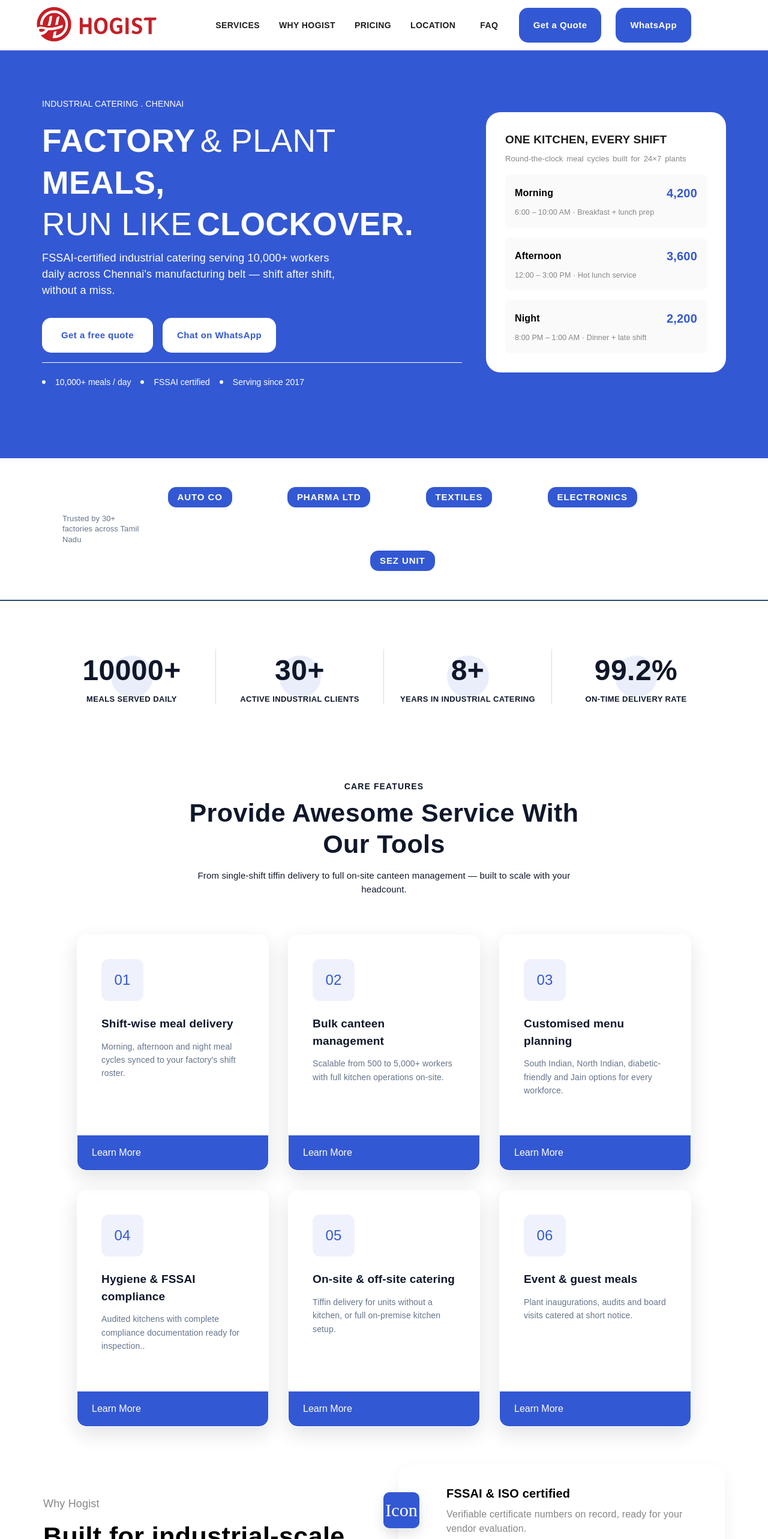
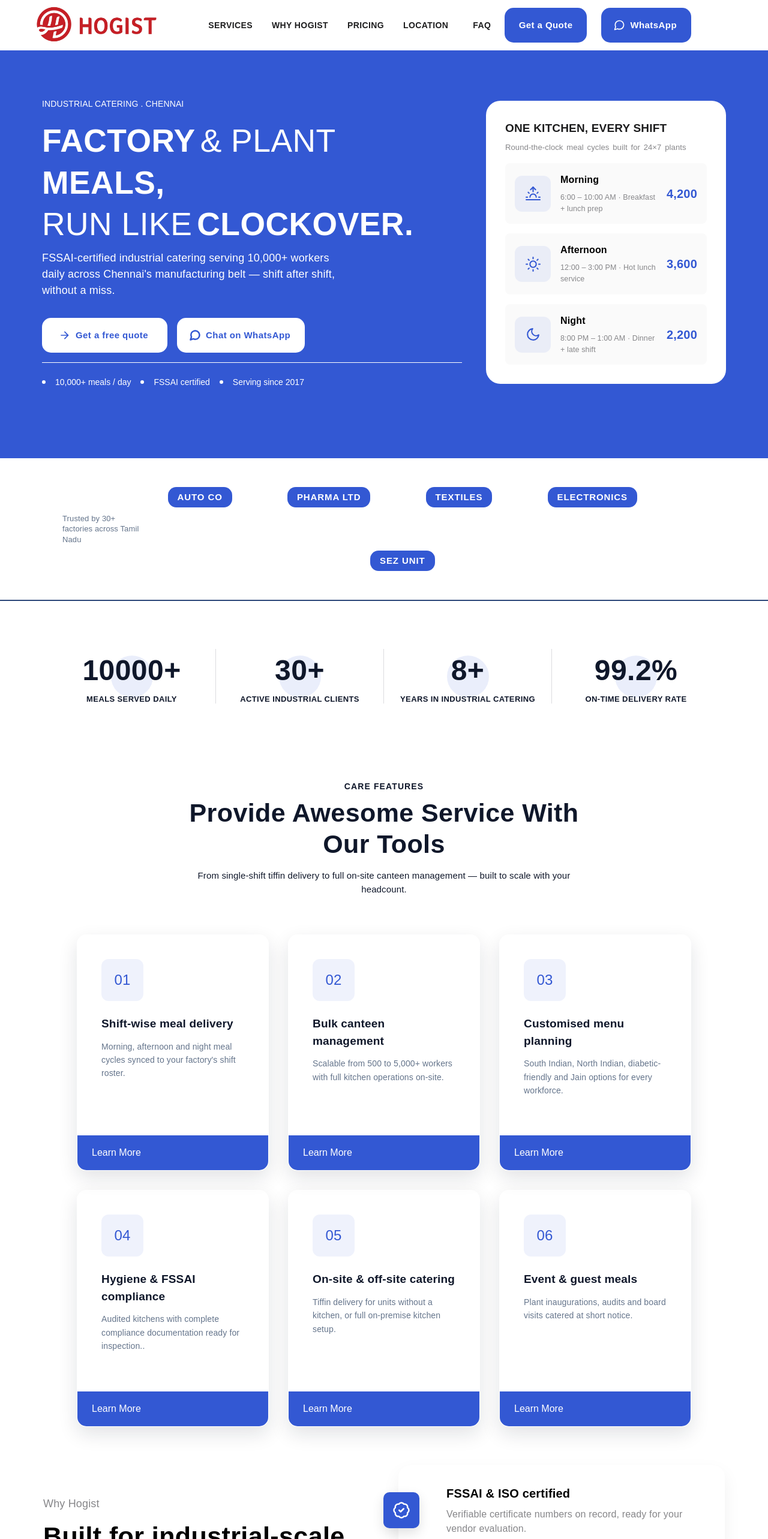
Before and after one commit to joyfrankroshan/industrial-website, a React (Vite) app: page / in a window 1280 px wide. Shown: the top 2566 px of the page at 60% size. Built offline with nearby package versions, Linux system fonts and the light colour scheme.

Commit message:
checked the response and fixed the icons issue

```diff
--- a/package.json
+++ b/package.json
@@ -18,6 +18,7 @@
     "leaflet": "^1.9.4",
     "react": "^19.2.7",
     "react-dom": "^19.2.7",
+    "react-icons": "^5.7.0",
     "react-leaflet": "^5.0.0",
     "swiper": "^14.0.7"
   },
--- a/src/components/Contacts.jsx
+++ b/src/components/Contacts.jsx
@@ -1,6 +1,8 @@
 import { Box, TextField, Typography, Button } from "@mui/material";
 import ArrowOutwardIcon from "@mui/icons-material/ArrowOutward";
 import {motion,easeOut } from "framer-motion"
+import { LuBadgeCheck} from "react-icons/lu";
+
 
 export default function Contacts() {
   const FONT = "Inter Tight, sans-serif";
@@ -79,6 +81,13 @@
         </Typography>
 
                 </motion.div>
+                <Box sx={{ display:"flex",
+                  alignItems:"center",
+                  gap:1,
+                  color: "#868689",
+                }}>
+                   <LuBadgeCheck size={20}  />
+
 
 
         <Typography
@@ -93,6 +102,9 @@
           Tell us your requirement and our team will get back to you with a
           tailored plan and pricing
         </Typography>
+
+                </Box>
+
       </Box>
 
       {/* Right side - contact form */}
--- a/src/components/Hero.jsx
+++ b/src/components/Hero.jsx
@@ -1,5 +1,9 @@
 import { useState, useEffect } from "react";
 import { Box, Typography, Button, Divider } from "@mui/material";
+import { FiMessageCircle, FiSunrise, FiSun, FiMoon } from "react-icons/fi";
+import ArrowForwardOutlinedIcon from '@mui/icons-material/ArrowForwardOutlined';
+
+
 
 export default function Hero() {
   const darkbackground = "#3358D3";
@@ -25,9 +29,9 @@
   };
 
   const shifts = [
-    { label: "Morning", value: "4,200", time: "6:00 – 10:00 AM · Breakfast + lunch prep" },
-    { label: "Afternoon", value: "3,600", time: "12:00 – 3:00 PM · Hot lunch service" },
-    { label: "Night", value: "2,200", time: "8:00 PM – 1:00 AM · Dinner + late shift" },
+    { label: "Morning", value: "4,200", time: "6:00 – 10:00 AM · Breakfast + lunch prep",icon:FiSunrise },
+    { label: "Afternoon", value: "3,600", time: "12:00 – 3:00 PM · Hot lunch service",icon:FiSun },
+    { label: "Night", value: "2,200", time: "8:00 PM – 1:00 AM · Dinner + late shift",icon:FiMoon },
   ];
 
   const animation = (delay = "0s") => ({
@@ -156,6 +160,8 @@
           }}
         >
           <Button
+                                              startIcon={<ArrowForwardOutlinedIcon size={20} strokeWidth={3} /> }
+
             sx={{
               bgcolor: "#fff",
               color: darkbackground,
@@ -178,7 +184,7 @@
           </Button>
 
           <Button
-            sx={{
+startIcon={<FiMessageCircle size={20} strokeWidth={3} />}            sx={{
               bgcolor: "#fff",
               color: darkbackground,
               px: 3,
@@ -292,29 +298,54 @@
         </Typography>
 
         <Box sx={{ display: "flex", flexDirection: "column", gap: 2 }}>
-          {shifts.map((shift, i) => (
-            <Box key={i} sx={{ bgcolor: "#fafafa", p: 2, borderRadius: "8px" }}>
+          {shifts.map((shift, i) => {
+            const ShiftIcon=shift.icon;
+            return(
+
+            <Box key={i} sx={{ bgcolor: "#fafafa", p: 2, borderRadius: "8px",display: "flex",
+                  alignItems: "center",
+                  justifyContent: "space-between",
+                  gap: 2, }}>
               <Box
                 sx={{
                   display: "flex",
-                  flexWrap: "wrap",
-                  justifyContent: "space-between",
                   alignItems: "center",
-                  gap: 1,
+                  gap: 2,
                 }}
+
               >
-                <Typography sx={{ color: "black", fontWeight: {xs:800,md:600}, fontSize: "16px", fontFamily: "Inter Tight, sans-serif" }}>
+                <Box
+                    sx={{
+                      width: 60,
+                      height: 60,
+                      borderRadius: "12px",
+                      bgcolor: "rgba(51, 88, 211, 0.08)",
+                      color: "#3358D3",
+                      display: "flex",
+                      alignItems: "center",
+                      justifyContent: "center",
+                      flexShrink: 0,
+                    }}
+                  >
+                    <ShiftIcon size={25} />
+                  </Box>
+                <Box>
+                  <Typography sx={{ color: "black", fontWeight: {xs:800,md:600}, fontSize: "16px", fontFamily: "Inter Tight, sans-serif" }}>
                   {shift.label}
                 </Typography>
-                <Typography sx={{ color: "#3358D3", fontWeight: {xs:900,md:700}, fontSize: "20px", fontFamily: "Inter Tight, sans-serif" }}>
+                 <Typography sx={{ color: "#868689", fontSize: "12.5px", mt: 1, fontFamily: "Inter Tight, sans-serif", }}>
+                {shift.time}
+              </Typography>
+
+                  </Box>
+
+              </Box>
+
+              <Typography sx={{ color: "#3358D3", fontWeight: {xs:900,md:700}, fontSize: "20px", fontFamily: "Inter Tight, sans-serif" }}>
                   {shift.value}
                 </Typography>
-              </Box>
-              <Typography sx={{ color: "#868689", fontSize: "12.5px", mt: 1, fontFamily: "Inter Tight, sans-serif", }}>
-                {shift.time}
-              </Typography>
             </Box>
-          ))}
+          )})}
         </Box>
       </Box>
     </Box>
--- a/src/components/Navbar.jsx
+++ b/src/components/Navbar.jsx
@@ -9,6 +9,8 @@
   useScrollTrigger,
 } from "@mui/material";
 import DragHandleOutlinedIcon from "@mui/icons-material/DragHandleOutlined";
+import { FiMessageCircle } from "react-icons/fi";
+
 import Sidebar from "./Sidebar";
 import { useState } from "react";
 
@@ -70,6 +72,8 @@
             }}
           >
             <Button
+              // startIcon={<FiMessageCircle size={18} />}
+
               sx={{
                 bgcolor: darkbackground,
                 color: "#fff",
@@ -87,6 +91,8 @@
               Get a Quote
             </Button>
             <Button
+            startIcon={<FiMessageCircle size={20} strokeWidth={2} />}
+
               sx={{
                 bgcolor: darkbackground,
                 color: "#fff",
--- a/src/components/Sidebar.jsx
+++ b/src/components/Sidebar.jsx
@@ -37,11 +37,11 @@
         <IconButton
           onClick={onClose}
           sx={{
-            bgcolor: blue,
+            bgcolor: "#e80200",
             color: "white",
             height: { xs: 48, sm: 60 },
             width: { xs: 48, sm: 60 },
-            "&:hover": { bgcolor: blue, color: "white" },
+            "&:hover": { bgcolor: "#e80200", color: "white" },
           }}
         >
           <CloseIcon />
@@ -94,7 +94,7 @@
             variant="contained"
             sx={{
               borderRadius: "15px",
-              bgcolor: blue,
+              bgcolor: "#e80200",
               color: "white",
               textTransform: "none",
               fontSize: { xs: "14px", sm: "15px" },
--- a/src/components/Whyhogist.jsx
+++ b/src/components/Whyhogist.jsx
@@ -1,22 +1,28 @@
 import {Box, Typography} from "@mui/material"
 import { motion, easeOut, useInView, animate } from "framer-motion"
 import { useRef, useState, useEffect } from "react"
+import { LuBadgeCheck, LuSmartphone, LuUserCheck } from "react-icons/lu";
+
 export default function Whyhogist(){
     const datas=[{
         id:1,
         bg:"FSSAI & ISO certified",
-        st:"Verifiable certificate numbers on record, ready for your vendor evaluation."
+        st:"Verifiable certificate numbers on record, ready for your vendor evaluation.",
+        icon:LuBadgeCheck
     },
 
 {
     id:2,
         bg:"Real-time app tracking",
-        st:"Every delivery logged and traceable — full digital accountability on each shift."
+        st:"Every delivery logged and traceable — full digital accountability on each shift.",
+        icon:LuSmartphone
+
     },
     {
         id:3,
         bg:"Dedicated account manager",
-        st:"One point of contact for your contract — no chasing, no handoffs."
+        st:"One point of contact for your contract — no chasing, no handoffs.",
+        icon:LuUserCheck
     },
 ]
 const counterRef=useRef(null)
@@ -157,7 +163,9 @@
                 gap:{xs:5, md:2},
 
             }}>
-               {datas.map((data, index) => (
+               {datas.map((data, index) => {
+                const Icon=data.icon
+                return(
   <Box
     key={data.id}
     sx={{
@@ -185,7 +193,7 @@
         boxShadow: "0 8px 20px rgba(0,0,0,.12)",
       }}
     >
-      Icon
+      <Icon/>
     </Box>
 
     {/* Card */}
@@ -224,7 +232,7 @@
       </Typography>
     </Box>
   </Box>
-))}
+               )})}
 
                 </Box>
 
```
Also changed, not shown: 1 other file (tests, documents, lock files or other folders).
